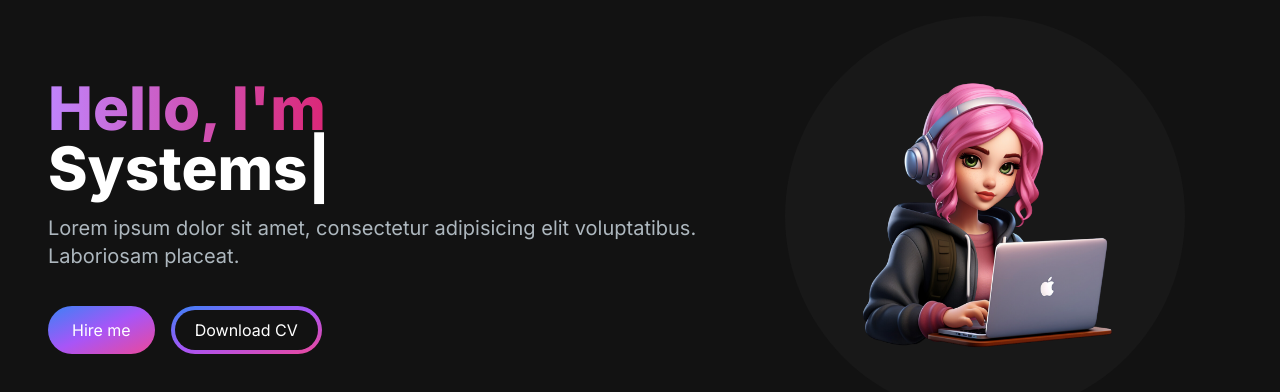
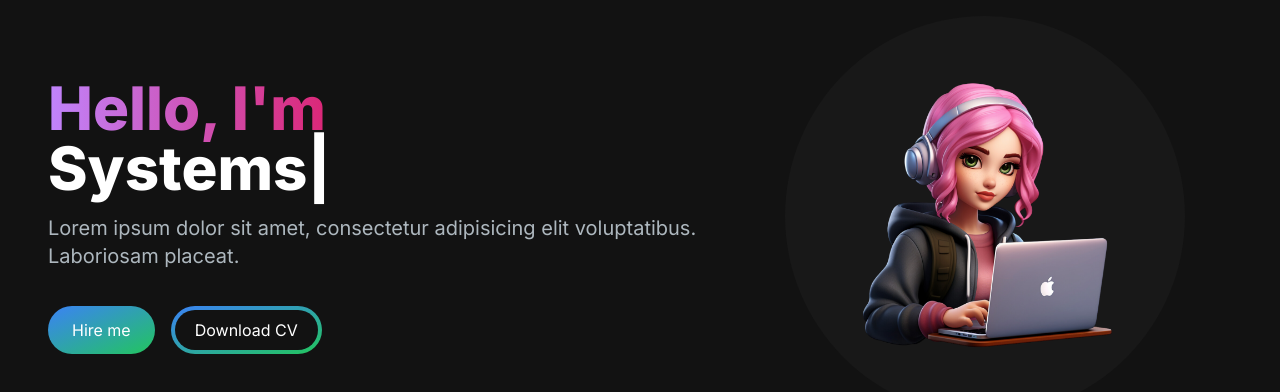
Before and after one commit to juliscrep/Portfolio-website, a Next.js app: page / in a window 1280 px wide. Shown: the top 392 px of the page. Built offline with nearby package versions, Linux system fonts and the light colour scheme.

Commit message:
se agrega cv

```diff
--- a/app/components/HeroSection.jsx
+++ b/app/components/HeroSection.jsx
@@ -34,9 +34,10 @@
                     Laboriosam placeat.
                 </p>
                 <div>
-                    <button className='px-6 py-3 w-full sm:w-fit rounded-full mr-4 bg-gradient-to-br from-blue-500 via-purple-500 to-pink-500 hover:bg-slate-200 text-white'>Hire me</button>
-                    <button className='px-1 py-1 w-full sm:w-fit rounded-full bg-gradient-to-br  from-blue-500 via-purple-500  to-pink-500 hover:bg-slate-800 text-white mt-3 '>
-                        <span className='block bg-[#121212] hover:bg-slate-800 rounded-full px-5 py-2'> Download CV</span>
+                    <button className='px-6 py-3 w-full sm:w-fit rounded-full mr-4 bg-gradient-to-br from-blue-500  to-green-500 hover:bg-slate-200 text-white'>Hire me</button>
+                    <button className='px-1 py-1 w-full sm:w-fit rounded-full bg-gradient-to-br  from-blue-500  to-green-500 hover:bg-slate-800 text-white mt-3 '>
+                    <a className='block bg-[#121212] hover:bg-slate-800 rounded-full px-5 py-2' href="/images/cv.pdf" target="_blank">Download CV</a>
+
                     </button>
                 </div>
             </div>
```
